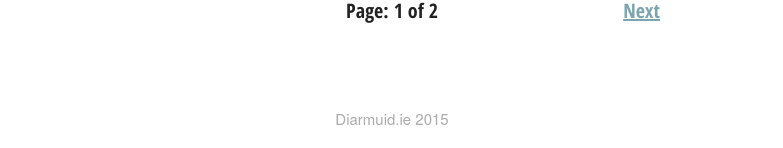
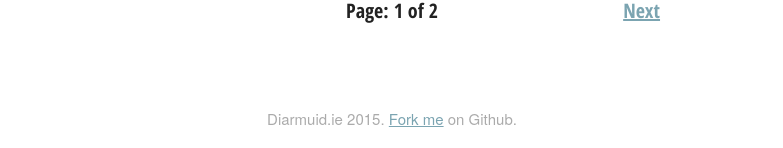
Before and after one commit to mrinc/diarmuidie.github.io, a Jekyll site: the page built from index.html, in a window 1280 px wide and 900 px high, scrolled down 2076 px. Shown: the part 749-897 px from the top of the window, without its empty margins (248-1031 px from the left). Built offline with Jekyll 4.4.1, drawn with Linux system fonts in a browser that asks for light colours; Markdown is read by kramdown in place of the engine named in the settings; the list of posts is cut into pages by our own code.

Commit message:
Footer "Fork Me" link

```diff
--- a/_includes/footer.html
+++ b/_includes/footer.html
@@ -1,7 +1,7 @@
     <div class="wrapper-footer">
         <div class="container">
             <footer class="footer">
-                Diarmuid.ie {{ 'now' | date: "%Y" }}
+                Diarmuid.ie {{ 'now' | date: "%Y" }}. <a href="{{ site.github_repo_url }}/">Fork me</a> on Github.
             </footer>
         </div>
     </div>
```
